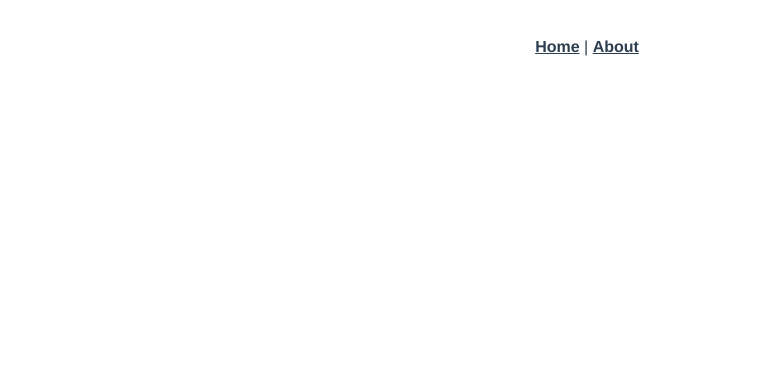
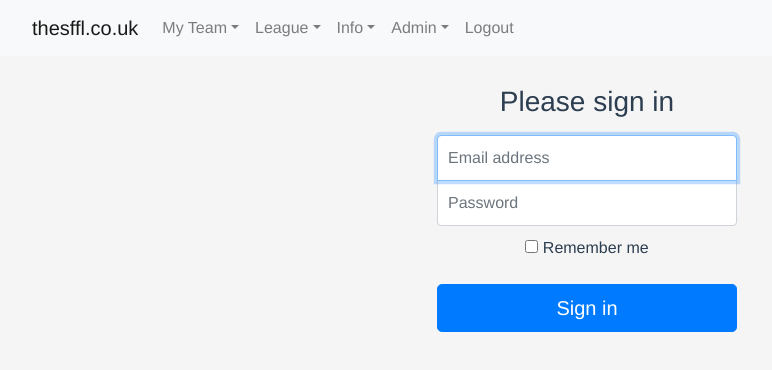
Before and after one commit to Squigs13/sffl-ui, a Vue app: page /login in a window 1280 px wide. Shown: the top 370 px of the page, without its empty margins (53-825 px from the left). Built offline with nearby package versions, Linux system fonts and the light colour scheme.

Commit message:
Initial setup of UI using VueJS and Bootstrap 4

```diff
--- a/package.json
+++ b/package.json
@@ -8,6 +8,7 @@
     "lint": "vue-cli-service lint"
   },
   "dependencies": {
+    "bootstrap-vue": "^2.0.0-rc.11",
     "vue": "^2.5.17",
     "vue-router": "^3.0.1",
     "vuex": "^3.0.1"
@@ -17,6 +18,8 @@
     "@vue/cli-plugin-eslint": "^3.0.4",
     "@vue/cli-service": "^3.0.4",
     "@vue/eslint-config-standard": "^3.0.4",
+    "css-loader": "^1.0.0",
+    "style-loader": "^0.23.0",
     "vue-template-compiler": "^2.5.17"
   },
   "eslintConfig": {
--- a/src/App.vue
+++ b/src/App.vue
@@ -1,12 +1,19 @@
 <template>
   <div id="app">
-    <div id="nav">
-      <router-link to="/">Home</router-link> |
-      <router-link to="/about">About</router-link>
-    </div>
+    <app-header></app-header>
     <router-view/>
   </div>
 </template>
+
+<script>
+import AppHeader from '@/components/Header.vue'
+
+export default {
+  components: {
+    AppHeader
+  }
+}
+</script>
 
 <style>
 #app {
@@ -16,16 +23,8 @@
   text-align: center;
   color: #2c3e50;
 }
-#nav {
-  padding: 30px;
-}
-
-#nav a {
-  font-weight: bold;
-  color: #2c3e50;
-}
-
-#nav a.router-link-exact-active {
-  color: #42b983;
+body {
+  padding-top: 70px;
+  background-color: #f5f5f5 !important;
 }
 </style>
--- /dev/null
+++ b/src/components/Header.vue
@@ -0,0 +1,55 @@
+<template>
+    <b-navbar fixed="top" toggleable="md" type="light" variant="light">
+        <b-container>
+            <b-navbar-toggle target="nav_collapse"></b-navbar-toggle>
+
+            <b-navbar-brand to="/">thesffl.co.uk</b-navbar-brand>
+
+            <b-collapse is-nav id="nav_collapse">
+
+                <b-navbar-nav>
+                <b-nav-item-dropdown text="My Team">
+                    <b-dropdown-item to="/login">Squad</b-dropdown-item>
+                    <b-dropdown-item href="#">Starting Lineup</b-dropdown-item>
+                    <b-dropdown-item href="#">Squad Statistics</b-dropdown-item>
+                    <b-dropdown-divider></b-dropdown-divider>
+                    <b-dropdown-item href="#">Profile</b-dropdown-item>
+                </b-nav-item-dropdown>
+                <b-nav-item-dropdown text="League">
+                    <b-dropdown-item href="#">Standings</b-dropdown-item>
+                    <b-dropdown-item href="#">Players</b-dropdown-item>
+                    <b-dropdown-divider></b-dropdown-divider>
+                    <b-dropdown-item href="#">Live</b-dropdown-item>
+                    <b-dropdown-divider></b-dropdown-divider>
+                    <b-dropdown-item href="#">Free Agency</b-dropdown-item>
+                </b-nav-item-dropdown>
+                <b-nav-item-dropdown text="Info">
+                    <b-dropdown-item href="#">Fixtures</b-dropdown-item>
+                    <b-dropdown-item href="#">Results</b-dropdown-item>
+                    <b-dropdown-item href="#">Player History</b-dropdown-item>
+                    <b-dropdown-item href="#">League Leaders</b-dropdown-item>
+                </b-nav-item-dropdown>
+                <b-nav-item-dropdown text="Admin" v-if="isAdmin">
+                    <b-dropdown-item href="#">Users</b-dropdown-item>
+                    <b-dropdown-item href="#">Teams</b-dropdown-item>
+                </b-nav-item-dropdown>
+                <b-nav-item to="/logout">Logout</b-nav-item>
+                </b-navbar-nav>
+
+            </b-collapse>
+        </b-container>
+    </b-navbar>
+</template>
+
+<script>
+export default {
+    data() {
+        return {
+            isAdmin: true
+        }
+    }
+}
+</script>
+
+<style>
+</style>
--- a/src/components/HelloWorld.vue
+++ /dev/null
@@ -1,58 +0,0 @@
-<template>
-  <div class="hello">
-    <h1>{{ msg }}</h1>
-    <p>
-      For guide and recipes on how to configure / customize this project,<br>
-      check out the
-      <a href="https://cli.vuejs.org" target="_blank" rel="noopener">vue-cli documentation</a>.
-    </p>
-    <h3>Installed CLI Plugins</h3>
-    <ul>
-      <li><a href="https://github.com/vuejs/vue-cli/tree/dev/packages/%40vue/cli-plugin-babel" target="_blank" rel="noopener">babel</a></li>
-      <li><a href="https://github.com/vuejs/vue-cli/tree/dev/packages/%40vue/cli-plugin-eslint" target="_blank" rel="noopener">eslint</a></li>
-    </ul>
-    <h3>Essential Links</h3>
-    <ul>
-      <li><a href="https://vuejs.org" target="_blank" rel="noopener">Core Docs</a></li>
-      <li><a href="https://forum.vuejs.org" target="_blank" rel="noopener">Forum</a></li>
-      <li><a href="https://chat.vuejs.org" target="_blank" rel="noopener">Community Chat</a></li>
-      <li><a href="https://twitter.com/vuejs" target="_blank" rel="noopener">Twitter</a></li>
-      <li><a href="https://news.vuejs.org" target="_blank" rel="noopener">News</a></li>
-    </ul>
-    <h3>Ecosystem</h3>
-    <ul>
-      <li><a href="https://router.vuejs.org" target="_blank" rel="noopener">vue-router</a></li>
-      <li><a href="https://vuex.vuejs.org" target="_blank" rel="noopener">vuex</a></li>
-      <li><a href="https://github.com/vuejs/vue-devtools#vue-devtools" target="_blank" rel="noopener">vue-devtools</a></li>
-      <li><a href="https://vue-loader.vuejs.org" target="_blank" rel="noopener">vue-loader</a></li>
-      <li><a href="https://github.com/vuejs/awesome-vue" target="_blank" rel="noopener">awesome-vue</a></li>
-    </ul>
-  </div>
-</template>
-
-<script>
-export default {
-  name: 'HelloWorld',
-  props: {
-    msg: String
-  }
-}
-</script>
-
-<!-- Add "scoped" attribute to limit CSS to this component only -->
-<style scoped>
-h3 {
-  margin: 40px 0 0;
-}
-ul {
-  list-style-type: none;
-  padding: 0;
-}
-li {
-  display: inline-block;
-  margin: 0 10px;
-}
-a {
-  color: #42b983;
-}
-</style>
--- a/src/main.js
+++ b/src/main.js
@@ -2,6 +2,12 @@ import Vue from 'vue'
 import App from './App.vue'
 import router from './router'
 import store from './store'
+import BootstrapVue from 'bootstrap-vue'
+
+import 'bootstrap/dist/css/bootstrap.css'
+import 'bootstrap-vue/dist/bootstrap-vue.css'
+
+Vue.use(BootstrapVue)
 
 Vue.config.productionTip = false
 
--- a/src/router.js
+++ b/src/router.js
@@ -20,6 +20,11 @@ export default new Router({
       // this generates a separate chunk (about.[hash].js) for this route
       // which is lazy-loaded when the route is visited.
       component: () => import(/* webpackChunkName: "about" */ './views/About.vue')
+    },
+    {
+      path: '/login',
+      name: 'login',
+      component: () => import(/* webpackChunkName: "login" */ './views/Login.vue')
     }
   ]
 })
--- a/src/views/About.vue
+++ b/src/views/About.vue
@@ -1,5 +1,10 @@
 <template>
-  <div class="about">
-    <h1>This is an about page</h1>
-  </div>
+  <b-container class="home">
+    <b-card  bg-variant="dark" text-variant="white" title="About">
+      <p class="card-text">
+        A temporary About page.
+      </p>
+      <b-button href="#" variant="primary">Go somewhere</b-button>
+    </b-card>
+  </b-container>
 </template>
--- a/src/views/Home.vue
+++ b/src/views/Home.vue
@@ -1,18 +1,8 @@
 <template>
-  <div class="home">
-    <img alt="Vue logo" src="../assets/logo.png">
-    <HelloWorld msg="Welcome to Your Vue.js App"/>
-  </div>
+  <b-container class="home">
+    <b-jumbotron header="Bootstrap Vue" lead="Bootstrap 4 Components for Vue.js 2" >
+      <p>For more information visit website</p>
+      <b-btn variant="primary" href="#">More Info</b-btn>
+    </b-jumbotron>
+  </b-container>
 </template>
-
-<script>
-// @ is an alias to /src
-import HelloWorld from '@/components/HelloWorld.vue'
-
-export default {
-  name: 'home',
-  components: {
-    HelloWorld
-  }
-}
-</script>
--- /dev/null
+++ b/src/views/Login.vue
@@ -0,0 +1,51 @@
+<template>
+    <b-form class="form-signin">
+      <h1 class="h3 mb-3 font-weight-normal">Please sign in</h1>
+      <label for="inputEmail" class="sr-only">Email address</label>
+      <b-form-input type="email" id="inputEmail" placeholder="Email address" required="" autofocus=""></b-form-input>
+      <label for="inputPassword" class="sr-only">Password</label>
+      <b-form-input type="password" id="inputPassword" placeholder="Password" required=""></b-form-input>
+      <div class="checkbox mb-3">
+        <label>
+          <input type="checkbox" value="remember-me"> Remember me
+        </label>
+      </div>
+      <button class="btn btn-lg btn-primary btn-block" type="submit">Sign in</button>
+    </b-form>
+</template>
+
+<script>
+export default {};
+</script>
+
+<style>
+.form-signin {
+  width: 100%;
+  max-width: 330px;
+  padding: 15px;
+  margin: auto;
+}
+.form-signin .checkbox {
+  font-weight: 400;
+}
+.form-signin .form-control {
+  position: relative;
+  box-sizing: border-box;
+  height: auto;
+  padding: 10px;
+  font-size: 16px;
+}
+.form-signin .form-control:focus {
+  z-index: 2;
+}
+.form-signin input[type="email"] {
+  margin-bottom: -1px;
+  border-bottom-right-radius: 0;
+  border-bottom-left-radius: 0;
+}
+.form-signin input[type="password"] {
+  margin-bottom: 10px;
+  border-top-left-radius: 0;
+  border-top-right-radius: 0;
+}
+</style>
```
Also changed, not shown: src/assets/logo.png (deleted), 1 other file (tests, documents, lock files or other folders).
